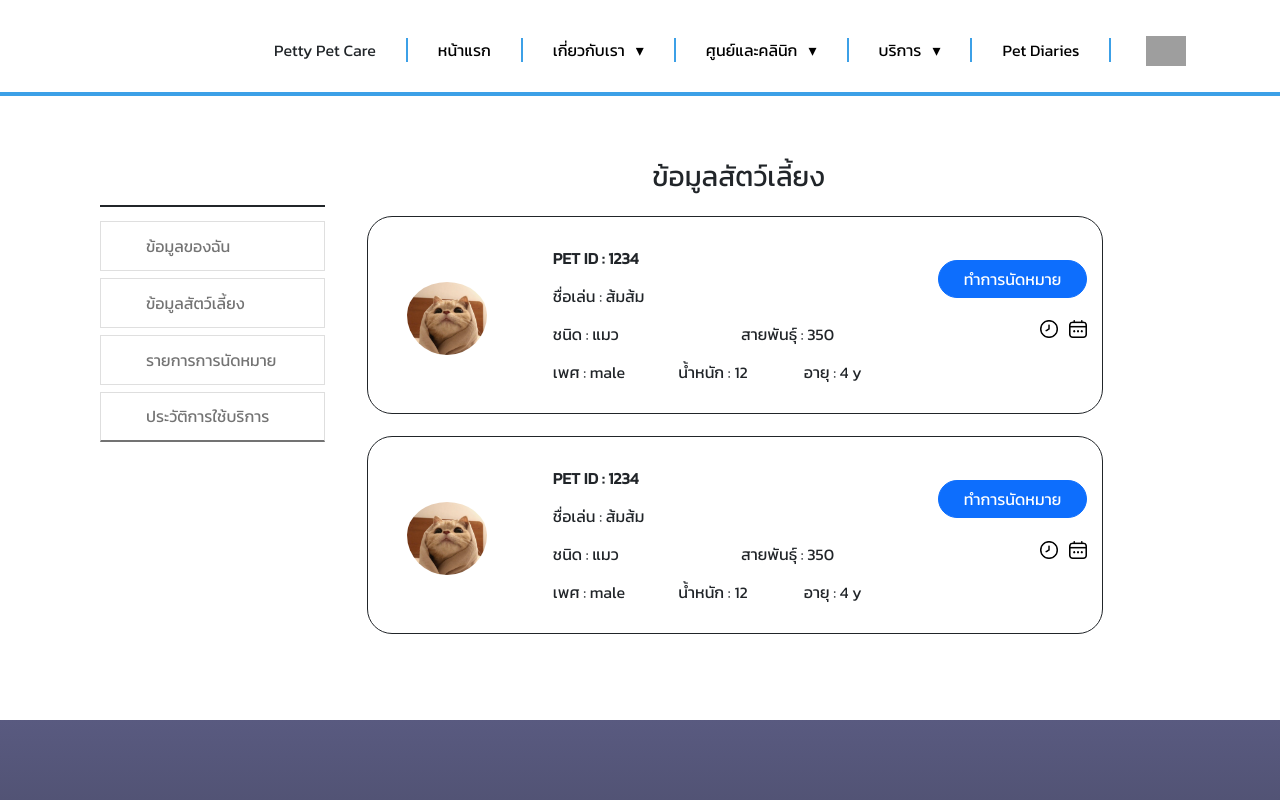
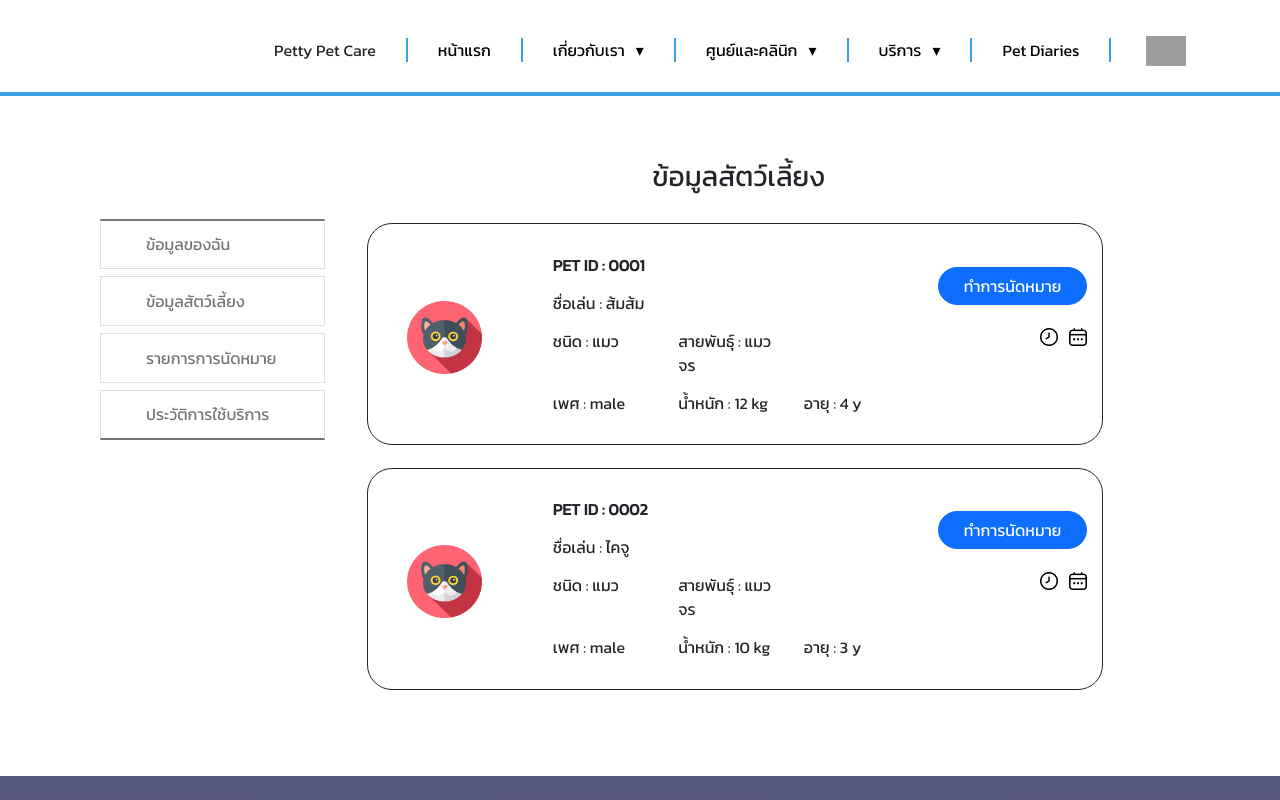
Before and after one commit to sakuro44/petcare, a Vue app: page /petinformation in a window 1280 px wide. Shown: the top 800 px of the page. Built offline with nearby package versions, Linux system fonts and the light colour scheme; grey boxes are pictures that could not be loaded.

Commit message:
commit
change style

```diff
--- a/src/components/AppointmentCard.vue
+++ b/src/components/AppointmentCard.vue
@@ -1,5 +1,5 @@
 <template>
-  <h3 style="padding-left: 1%">รายการการนัดหมาย</h3>
+  <h3 style="text-align: center; padding-left: 1% ;padding-bottom: 0.5%">รายการการนัดหมาย</h3>
   <div class="card" v-for="item in items" v-bind:key="item.id">
     <div class="card-body container">
       <div class="row">
@@ -22,12 +22,18 @@
           <sub> - หากมาช้าเกิน 30 นาทีจากการนัดหมาย จะต้องทำการนัดหมายใหม่</sub>
         </div>
         <div class="col-sm-4 sub_details d-flex justify-content-center">
-          <h5>BOOKING REF <b>{{ item.caseID }}</b
-            ><br>
-            <BarcodeGenerator :value="'1VC123'" :format="'CODE39'" :lineColor="'#000000'" :width="1" :height="40"
-      :elementTag="'img'" />
+          <h5>
+            BOOKING REF <b>{{ item.caseID }}</b
+            ><br />
+            <BarcodeGenerator
+              :value="'1VC123'"
+              :format="'CODE39'"
+              :lineColor="'#000000'"
+              :width="1"
+              :height="40"
+              :elementTag="'img'"
+            />
           </h5>
-
         </div>
       </div>
     </div>
@@ -40,7 +46,7 @@ import BarcodeGenerator from "./BarcodeGenerator.vue";
 
 export default {
   name: "AppointmentCard",
-  components: { BarcodeGenerator} ,
+  components: { BarcodeGenerator },
   data() {
     return {
       items: [
@@ -54,7 +60,7 @@ export default {
           caseID: "1VC123",
         },
         {
-          time: "10:30 AM",
+          time: "11:00 AM",
           date: "17 กันยายน 2565",
           oname: "Alex Fol",
           pname: "ส้มส้ม",
@@ -65,7 +71,6 @@ export default {
       ],
     };
   },
-
 };
 </script>
 
@@ -75,12 +80,15 @@ export default {
 }
 .card {
   border: none;
+  margin-top: 0px;
+  padding-top: 0px;
 }
 .main_details {
   position: relative;
   border-radius: 15px;
   padding: 25px;
   background-color: #f9f9f9;
+  box-shadow: rgba(0, 0, 0, 0.18) 0px 2px 4px;
 }
 .main_details::before {
   content: "";
@@ -94,5 +102,6 @@ export default {
   border-radius: 15px;
   padding: 30px;
   background-color: #f9f9f9;
+  box-shadow: rgba(0, 0, 0, 0.18) 0px 2px 4px;
 }
 </style>
--- a/src/components/AppointmentForm.vue
+++ b/src/components/AppointmentForm.vue
@@ -112,7 +112,7 @@ export default {
 };
 </script>
 
-<style>
+<style scoped>
 form {
   padding-top: 0px;
 }
--- a/src/components/HistoryCardVet.vue
+++ b/src/components/HistoryCardVet.vue
@@ -1,5 +1,5 @@
 <template>
-  <h3 style="padding-left: 1%">ประวัติการใช้บริการ</h3>
+  <h3 style="text-align: center; padding-left: 1%; padding-bottom: 3%">ประวัติการใช้บริการ</h3>
   <div class="card shadow" v-for="item in list" v-bind:key="item.id">
     <div class="card-body container" style="padding: 10px;">
       <div class="row">
@@ -80,7 +80,7 @@ export default {
   border-radius: 25px;
   border: none;
   margin-top: 2%;
-  background: linear-gradient(90deg, #F6C6EA 17%,#F9F9F9 100px);
+  background: linear-gradient(90deg, #3ca0e7 17%,#F9F9F9 100px);
 }
 .date {
   position: absolute;
--- a/src/components/ListButton.vue
+++ b/src/components/ListButton.vue
@@ -1,9 +1,10 @@
 <template>
-  <div class="list-group list-group-flush">
+  <div class="list-group list-group-flush" >
     <router-link to="/myinformation"
       ><button
         type="button"
         class="list-group-item list-group-item-action pf-l"
+        style="border-top: 2px solid;"
       >
         ข้อมูลของฉัน
       </button></router-link
@@ -28,7 +29,7 @@
       ><button
         type="button"
         class="list-group-item list-group-item-action pf-l"
-        style="border-bottom: 2px solid"
+        style="border-bottom: 2px solid;"
       >
         ประวัติการใช้บริการ
       </button></router-link
@@ -48,7 +49,5 @@ router-link{
 }
 div {
   margin-top: 20%;
-  border-top: 2px solid;
 }
-
 </style>
--- a/src/components/MyInformation.vue
+++ b/src/components/MyInformation.vue
@@ -1,5 +1,5 @@
 <template>
-  <h3 style="text-align: center; padding-left: 1%">รายการการนัดหมาย</h3>
+  <h3 style="text-align: center; padding-left: 1%; padding-bottom: 3%"> รายการการนัดหมาย</h3>
   <fieldset>
     <legend>แก้ไขข้อมูลส่วนตัว</legend>
     <form style="padding: 0%;">
--- a/src/components/PetInformationCard.vue
+++ b/src/components/PetInformationCard.vue
@@ -1,11 +1,11 @@
 <template>
-  <h3 style="text-align: center; padding-left: 1%; padding-bottom: 2%">
+  <h3 style="text-align: center; padding-left: 1%; padding-bottom: 3%">
     ข้อมูลสัตว์เลี้ยง
   </h3>
   <div class="container card" v-for="item in petcards" v-bind:key="item.id">
     <div class="row">
       <div class="col-3" style="margin: auto; padding-left: 5%">
-        <img class="profile" src="../pic/cat_profile1.jpg" />
+        <img class="profile" src="../pic/cat_profile1.png" />
       </div>
       <div class="col-6" style="direction: ltr; padding-left: 0%">
         <b>PET ID : {{ item.petID }}</b>
@@ -15,6 +15,7 @@
         <div class="row">
           <div class="col">ชนิด : {{ item.type }}</div>
           <div class="col">สายพันธุ์ : {{ item.breeding }}</div>
+          <div class="col"></div>
         </div>
         <div class="row">
           <div class="col">เพศ : {{ item.sex }}</div>
@@ -51,22 +52,22 @@ export default {
     return {
       petcards: [
         {
-          petID: "1234",
+          petID: "0001",
           pname: "ส้มส้ม",
           type: "แมว",
-          breeding: "350",
+          breeding: "แมวจร",
           sex: "male",
-          petweigth: "12",
+          petweigth: "12 kg",
           age: "4 y",
         },
         {
-          petID: "1234",
-          pname: "ส้มส้ม",
+          petID: "0002",
+          pname: "ไคจู",
           type: "แมว",
-          breeding: "350",
+          breeding: "แมวจร",
           sex: "male",
-          petweigth: "12",
-          age: "4 y",
+          petweigth: "10 kg",
+          age: "3 y",
         },
       ],
     };
@@ -88,10 +89,7 @@ button {
   margin-bottom: 3%;
 }
 .profile {
-  width: 80px;
+  width: 75px;
   height: 80px;
-  object-fit: cover;
-  object-position: 25% 25%;
-  border-radius: 50%;
 }
 </style>
```
Also changed, not shown: src/pic/cat_profile1.jpg (deleted), src/pic/cat_profile1.png (added).
